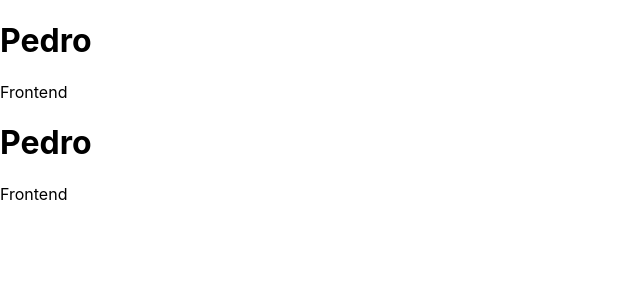
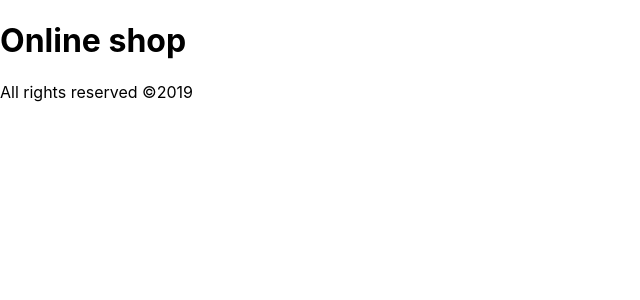
Before and after one commit to Pedrobusou/React-shopping-cart, a React (Create React App) app: page / in a window 1280 px wide. Shown: the top 300 px of the page, without its empty margins (0-640 px from the left). Built offline with nearby package versions, Linux system fonts and the light colour scheme; the HTML template or start-up script is replaced by a standard one.

Commit message:
Multiple statelessFunctionalComponents Passing properties

```diff
--- a/src/App.js
+++ b/src/App.js
@@ -1,12 +1,19 @@
 import React, {Fragment} from 'react';
 import EmployeeClassComponent from './components/EmployeeClass';
 import EmployeeFunctionalComponent from './components/EmployeeFunctional';
+import Header from './components/Header';
+import Footer from './components/Footer';
 
 function App() {
+  const date = new Date().getFullYear();
+
   return (
     <Fragment>
-      <EmployeeClassComponent />
-      <EmployeeFunctionalComponent />
+      {/* <EmployeeClassComponent />
+      <EmployeeFunctionalComponent /> */}
+
+      <Header title="Online shop" />
+      <Footer date={date} />
     </Fragment>
   );
 }
--- /dev/null
+++ b/src/components/Footer.js
@@ -0,0 +1,9 @@
+import React from 'react';
+
+const Footer = props => (
+  <footer>
+    <p>All rights reserved &copy;{props.date}</p>
+  </footer>
+);
+
+export default Footer;
--- /dev/null
+++ b/src/components/Header.js
@@ -0,0 +1,9 @@
+import React from 'react';
+
+const Header = props => (
+  <header>
+    <h1>{props.title}</h1>
+  </header>
+);
+
+export default Header;
```
Also changed, not shown: src/components/Product.js (added).
